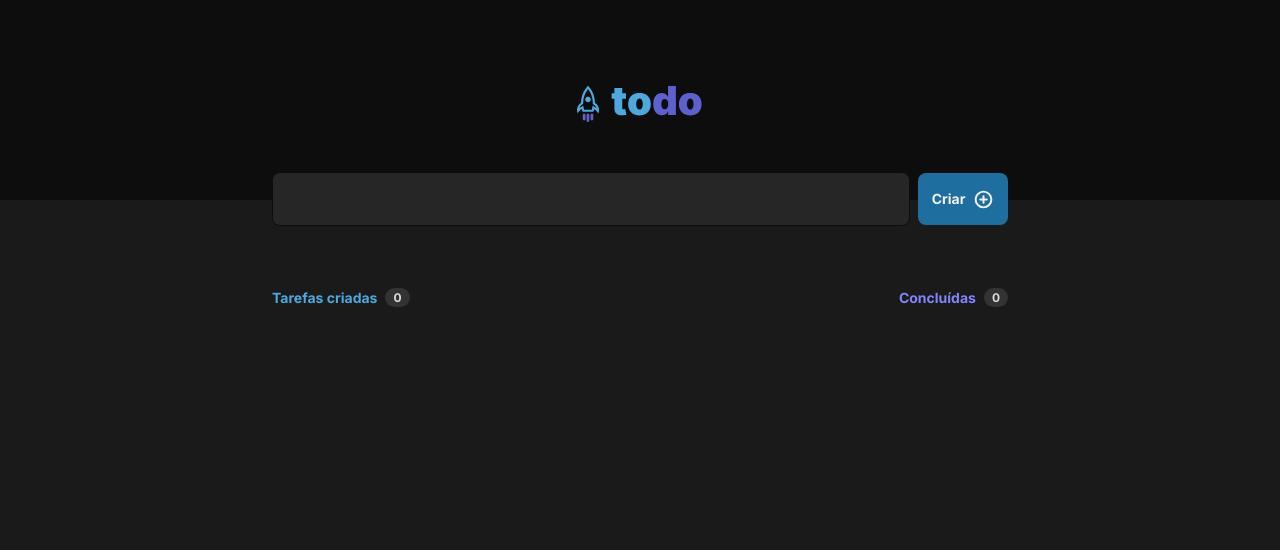
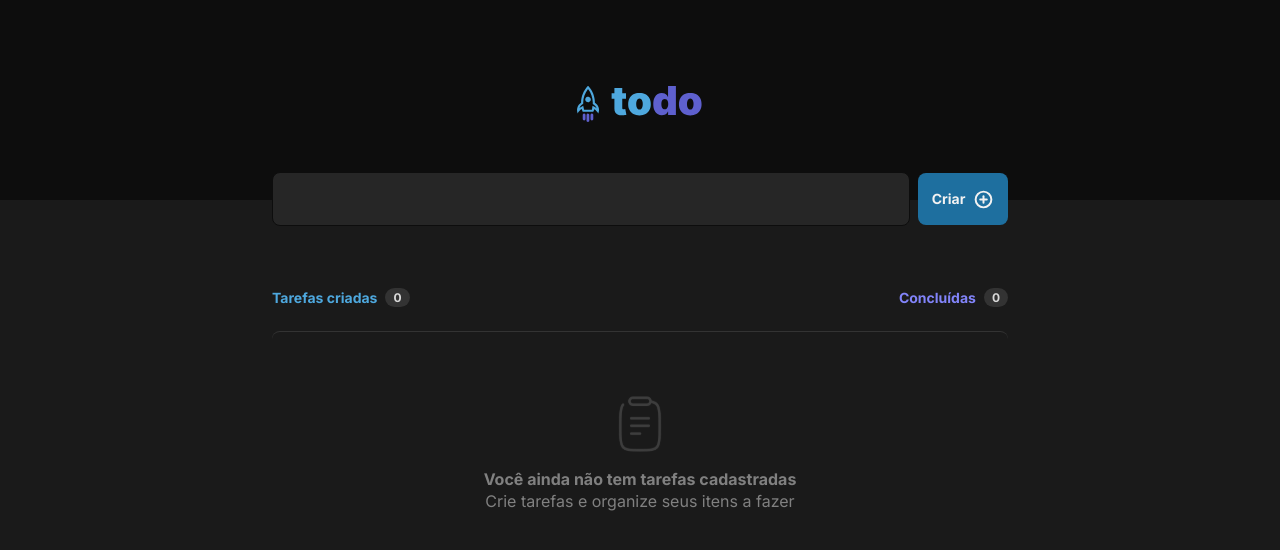
Before and after one commit to Lucariozin/ignite-challenge-todo-list, a React (Vite) app: page / in a window 1280 px wide. Shown: the top 550 px of the page. Built offline with nearby package versions, Linux system fonts and the light colour scheme.

Commit message:
creating the 'no tasks container' component.

```diff
--- /dev/null
+++ b/src/components/TaskList/TaskList.styles.ts
@@ -0,0 +1,29 @@
+import styled from 'styled-components'
+
+export const Container = styled.div``
+
+export const NoTasksContainer = styled.div`
+  display: flex;
+  flex-direction: column;
+  align-items: center;
+  gap: 1rem;
+
+  border-top: 1px solid ${({ theme }) => theme.palette.gray[400]};
+  border-radius: 8px;
+`
+
+export const Clipboard = styled.img`
+  margin-top: 4rem;
+  user-select: none;
+`
+
+export const NoTasksText = styled.p`
+  text-align: center;
+  line-height: 1.4rem;
+  font-size: 1rem;
+  color: ${({ theme }) => theme.palette.gray[300]};
+`
+
+export const NoTasksTextStrong = styled.strong`
+  display: block;
+`
--- /dev/null
+++ b/src/components/TaskList/TaskList.tsx
@@ -0,0 +1,16 @@
+import { Clipboard, Container, NoTasksContainer, NoTasksText, NoTasksTextStrong } from './TaskList.styles'
+
+export const TaskList = () => {
+  return (
+    <Container>
+      <NoTasksContainer>
+        <Clipboard src="/img/clipboard.svg" alt="" width={56} height={56} />
+
+        <NoTasksText>
+          <NoTasksTextStrong>Você ainda não tem tarefas cadastradas</NoTasksTextStrong>
+          Crie tarefas e organize seus itens a fazer
+        </NoTasksText>
+      </NoTasksContainer>
+    </Container>
+  )
+}
--- /dev/null
+++ b/src/components/TaskList/index.ts
@@ -0,0 +1 @@
+export { TaskList } from './TaskList'
--- a/src/pages/Home/Home.styles.ts
+++ b/src/pages/Home/Home.styles.ts
@@ -6,3 +6,10 @@ export const TaskSummaryContainer = styled.div`
   margin: 5.5rem auto 0;
   padding: 0 1rem;
 `
+
+export const TaskListContainer = styled.main`
+  width: 100%;
+  max-width: 48rem;
+  margin: 1.5rem auto 0;
+  padding: 0 1rem;
+`
--- a/src/pages/Home/Home.tsx
+++ b/src/pages/Home/Home.tsx
@@ -1,7 +1,8 @@
 import { Header } from '@components/Header'
+import { TaskList } from '@components/TaskList'
 import { TaskSummary } from '@components/TaskSummary'
 
-import { TaskSummaryContainer } from './Home.styles'
+import { TaskListContainer, TaskSummaryContainer } from './Home.styles'
 
 export const Home = () => {
   return (
@@ -11,6 +12,10 @@ export const Home = () => {
       <TaskSummaryContainer>
         <TaskSummary />
       </TaskSummaryContainer>
+
+      <TaskListContainer>
+        <TaskList />
+      </TaskListContainer>
     </>
   )
 }
```
Also changed, not shown: public/img/clipboard.svg (added).
